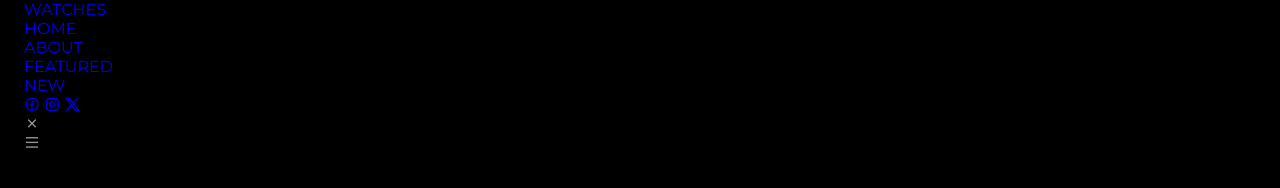
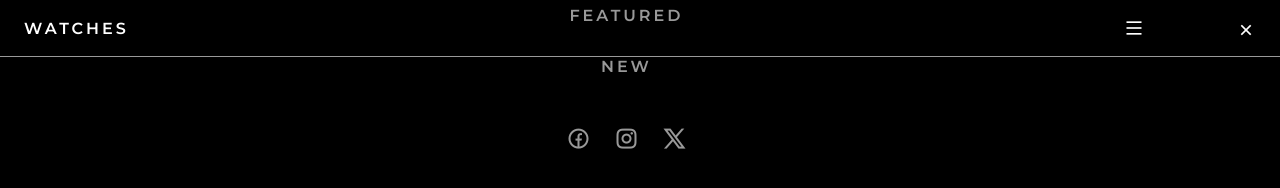
Before and after one commit to triabagus/watches, a plain HTML site: page index.html in a window 1280 px wide. Drawn offline with nearby package versions, Linux system fonts and the light colour scheme.

Commit message:
header & nav: styles

```diff
--- a/assets/css/styles.css
+++ b/assets/css/styles.css
@@ -78,13 +78,95 @@ img {
 }
 
 /*=============== HEADER & NAV ===============*/
+.header{
+  position: fixed;
+  width: 100%;
+  top: 0;
+  left: 0;
+  background-color: var(--body-color);
+  border-bottom: 1px solid var(--text-color);
+  z-index: var(--z-fixed);
+}
 
+.nav{
+  height: var(--header-height);
+  display: flex;
+  justify-content: space-between;
+  align-items: center;
+}
+
+.nav__logo{
+  color: var(--title-color);
+  font-weight: var(--font-semi-bold);
+  letter-spacing: 3px;
+}
+
+.nav__toggle,
+.nav__close{
+  font-size: 1.25rem;
+  color: var(--title-color);
+  cursor: pointer;
+}
 
 /* Navigation for mobile devices */
+@media screen and (max-width: 1023px){
+  .nav__menu{
+    position: fixed;
+    top: -100%;
+    left: 0;
+    background-color: var(--body-color);
+    border-bottom: 1px solid var(--text-color);
+    width: 100%;
+    padding-block: 4.5rem 3.5rem;
+    transition: top .4s;
+  }
+}
 
+.nav__list{
+  display: flex;
+  flex-direction: column;
+  row-gap: 2rem;
+  text-align: center;
+}
+
+.nav__link{
+  color: var(--text-color);
+  font-weight: var(--font-semi-bold);
+  letter-spacing: 3px;
+  transition: color .3s;
+}
+
+.nav__link:hover{
+  color: var(--title-color);
+}
+
+.nav__social{
+  display: flex;
+  justify-content: center;
+  column-gap: 1.5rem;
+  margin-top: 3rem;
+}
+
+.nav__social-link{
+  font-size: 1.5rem;
+  color: var(--text-color);
+  transition: color .4s;
+}
+
+.nav__social-link:hover{
+  color: var(--title-color);
+}
+
+.nav__close{
+  position: absolute;
+  top: 1.15rem;
+  right: 1.5rem;
+}
 
 /* Show menu */
-
+.show-menu{
+  top: 0;
+}
 
 /*=============== HOME ===============*/
 
--- a/assets/js/main.js
+++ b/assets/js/main.js
@@ -1,8 +1,31 @@
 /*=============== SHOW MENU ===============*/
+const navMenu = document.getElementById('nav-menu'),
+      navToggle = document.getElementById('nav-toggle'),
+      navClose = document.getElementById('nav-close')
 
+// show menu
+if(navToggle){
+    navToggle.addEventListener('click', () => {
+        navMenu.classList.add('show-menu')
+    })
+}
+
+// hidden menu
+if(navClose){
+    navClose.addEventListener('click', () => {
+        navMenu.classList.remove('show-menu')
+    })
+}
 
 /*=============== REMOVE MENU MOBILE ===============*/
+const navLink = document.querySelectorAll('.nav__link')
 
+const linkAction = () => {
+    const navMenu = document.getElementById('nav-menu')
+    // when click on each nav__link, we remove the show menu
+    navMenu.classList.remove('show-menu')
+}
+navLink.forEach(n => n.addEventListener('click', linkAction))
 
 /*=============== SWIPER WACTHES ===============*/
 
```
